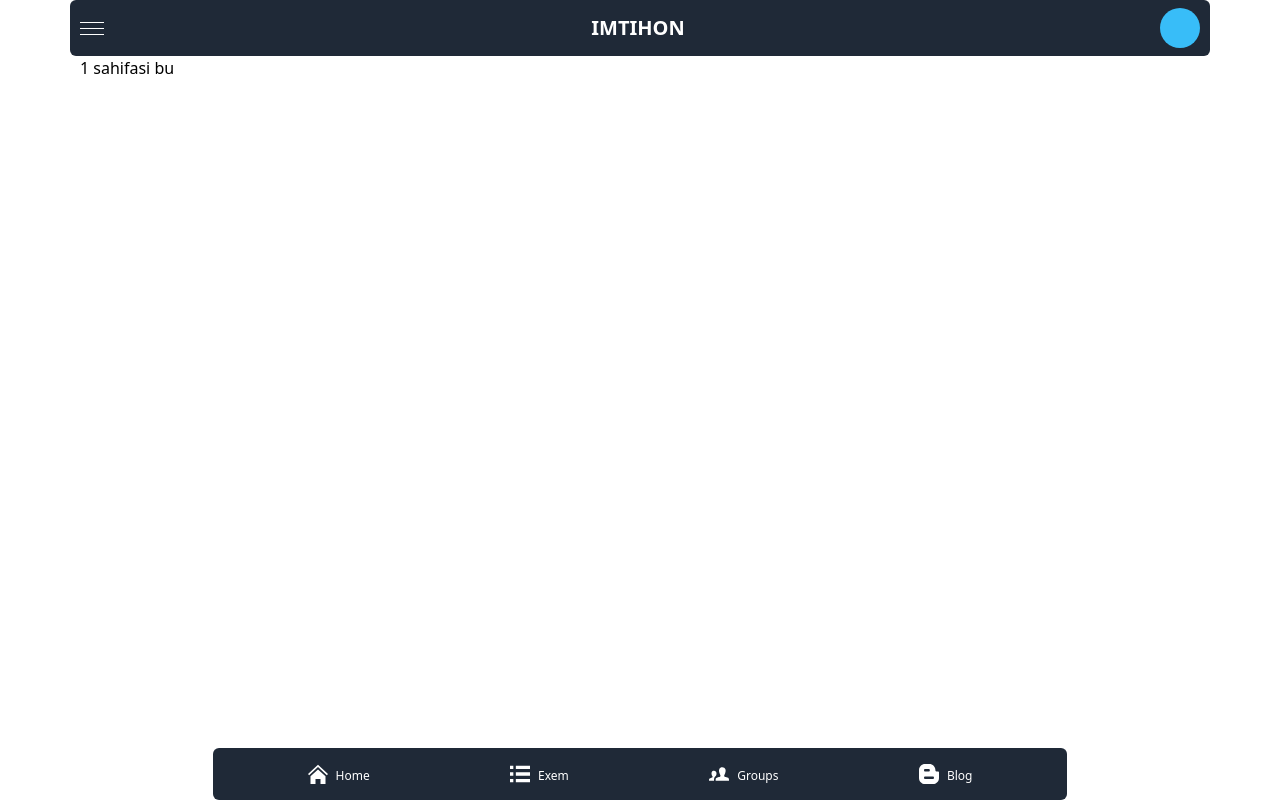
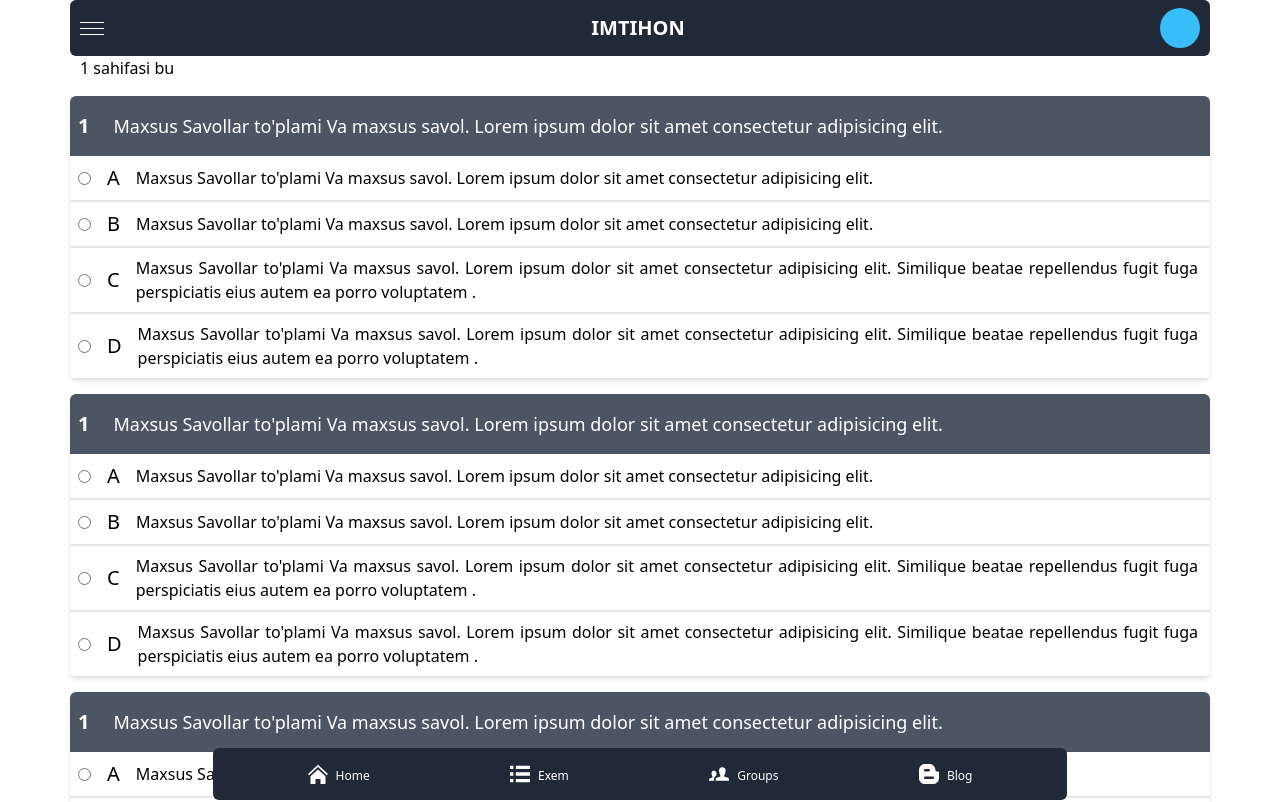
Before and after one commit to JavohirBozorboyev/imtihon, a Next.js app: page /thema/1 in a window 1280 px wide. Shown: the top 802 px of the page. Built offline with nearby package versions, Linux system fonts and the light colour scheme.

Commit message:
blog page rest api

```diff
--- a/components/Blog/BlogItem.js
+++ b/components/Blog/BlogItem.js
@@ -19,10 +19,10 @@ function BlogItem({ item }) {
             />
             <div className="ml-3">
               <h1 className="text-xl font-bold text-gray-800 cursor-pointer">
-                {item.name}
+                Javohir Bozorboyev
               </h1>
               <p className="text-sm text-gray-800 hover:underline cursor-pointer">
-                #Publicado hace 2 horas
+                Matematika O'qtuvchisi
               </p>
             </div>
           </div>
@@ -43,7 +43,7 @@ function BlogItem({ item }) {
             </svg>
           </div>
         </div>
-        <div className=" relative w-40 h-40">
+        <div className=" relative  h-52 bg-sky-300">
           {/* <img
             layout="fill"
             src="https://sourse.unsplash.com/random"
@@ -54,13 +54,15 @@ function BlogItem({ item }) {
         </div>
         <div className="p-4 cursor-pointer">
           <Link href="/blog/[id]" as={`/blog/${item.id}`}>
-            <a className="text-2xl font-bold text-gray-700 transition-all hover:text-sky-300 cursor-pointer ">
-              {item.info.title}
+            <a className="text-xl font-bold text-gray-700 transition-all capitalize text-justify hover:text-sky-300 cursor-pointer ">
+              {item.title.slice(0, 40)}
             </a>
           </Link>
-          <h2 className="text-base text-sky-600 py-2">{item.info.des}</h2>
+          <h2 className="text-base text-sky-600 py-2">
+            #Matematika #Fizika #Geografiya
+          </h2>
           <p className="text-sm  overflow-hidden text-gray-600 text-justify">
-            {item.info.text}
+            {item.body.slice(0, 100)}
           </p>
         </div>
         <div className="px-4 py-2 cursor-pointer flex justify-between border-t-2">
@@ -72,6 +74,7 @@ function BlogItem({ item }) {
                   width="24"
                   height="24"
                   viewBox="0 0 24 24"
+                  fill="#242424"
                 >
                   <path d="M6.28 3c3.236.001 4.973 3.491 5.72 5.031.75-1.547 2.469-5.021 5.726-5.021 2.058 0 4.274 1.309 4.274 4.182 0 3.442-4.744 7.851-10 13-5.258-5.151-10-9.559-10-13 0-2.676 1.965-4.193 4.28-4.192zm.001-2c-3.183 0-6.281 2.187-6.281 6.192 0 4.661 5.57 9.427 12 15.808 6.43-6.381 12-11.147 12-15.808 0-4.011-3.097-6.182-6.274-6.182-2.204 0-4.446 1.042-5.726 3.238-1.285-2.206-3.522-3.248-5.719-3.248z" />
                 </svg>
@@ -81,6 +84,7 @@ function BlogItem({ item }) {
                   width="24"
                   height="24"
                   viewBox="0 0 24 24"
+                  fill="#242424"
                 >
                   <path d="M12 4.248c-3.148-5.402-12-3.825-12 2.944 0 4.661 5.571 9.427 12 15.808 6.43-6.381 12-11.147 12-15.808 0-6.792-8.875-8.306-12-2.944z" />
                 </svg>
@@ -93,6 +97,7 @@ function BlogItem({ item }) {
                   width="24"
                   height="24"
                   viewBox="0 0 24 24"
+                  fill="#242424"
                 >
                   <path d="M16 10.975v13.025l-6-5.269-6 5.269v-24h6.816c-.553.576-1.004 1.251-1.316 2h-3.5v17.582l4-3.512 4 3.512v-8.763c.805.19 1.379.203 2 .156zm4-6.475c0 2.485-2.018 4.5-4.5 4.5-2.484 0-4.5-2.015-4.5-4.5s2.016-4.5 4.5-4.5c2.482 0 4.5 2.015 4.5 4.5zm-2-.5h-2v-2h-1v2h-2v1h2v2h1v-2h2v-1z" />
                 </svg>
@@ -102,6 +107,7 @@ function BlogItem({ item }) {
                   width="24"
                   height="24"
                   viewBox="0 0 24 24"
+                  fill="#242424"
                 >
                   <path d="M16 10.975v13.025l-6-5.269-6 5.269v-24h6.816c-1.123 1.168-1.816 2.752-1.816 4.5 0 3.736 3.162 6.768 7 6.475zm-.5-10.975c-2.486 0-4.5 2.015-4.5 4.5s2.014 4.5 4.5 4.5c2.484 0 4.5-2.015 4.5-4.5s-2.016-4.5-4.5-4.5zm-.469 6.484l-1.688-1.637.695-.697.992.94 2.115-2.169.697.696-2.811 2.867z" />
                 </svg>
--- /dev/null
+++ b/components/Questions/QuestionsItem.js
@@ -0,0 +1,53 @@
+import React from 'react'
+
+function QuestionsItem() {
+  return (
+    <div className=" shadow-md mt-4 rounded-md cursor-pointer overflow-hidden">
+      <div className=" flex items-center bg-gray-600  p-2 py-4 overflow-hidden">
+        <p className="   text-xl text-white font-bold">1</p>
+        <p className=" ml-6 text-justify text-lg text-white pr-1">
+          Maxsus Savollar to'plami Va maxsus savol. Lorem ipsum dolor sit amet
+          consectetur adipisicing elit.
+        </p>
+      </div>
+      <div className=" flex items-center bg-white p-2 border-b-2 overflow-hidden">
+        <input type="radio" name="radio" />
+        <p className=" ml-4 text-xl  ">A</p>
+
+        <p className=" ml-4 text-justify text-base pr-1">
+          Maxsus Savollar to'plami Va maxsus savol. Lorem ipsum dolor sit amet
+          consectetur adipisicing elit.
+        </p>
+      </div>
+      <div className=" flex items-center bg-white p-2 border-b-2 overflow-hidden">
+        <input type="radio" name="radio" />
+        <p className="  text-xl ml-4 ">B</p>
+
+        <p className=" ml-4 text-justify text-base pr-1 ">
+          Maxsus Savollar to'plami Va maxsus savol. Lorem ipsum dolor sit amet
+          consectetur adipisicing elit.
+        </p>
+      </div>
+      <div className=" flex items-center bg-white p-2 border-b-2 overflow-hidden">
+        <input type="radio" name="radio" />
+        <p className="text-xl ml-4 ">C</p>
+        <p className=" ml-4 text-justify text-base pr-1">
+          Maxsus Savollar to'plami Va maxsus savol. Lorem ipsum dolor sit amet
+          consectetur adipisicing elit. Similique beatae repellendus fugit fuga
+          perspiciatis eius autem ea porro voluptatem .
+        </p>
+      </div>
+      <div className=" flex items-center bg-white p-2 overflow-hidden">
+        <input type="radio" name="radio" />
+        <p className="text-xl ml-4 ">D</p>
+        <p className=" ml-4 text-justify text-base pr-1 ">
+          Maxsus Savollar to'plami Va maxsus savol. Lorem ipsum dolor sit amet
+          consectetur adipisicing elit. Similique beatae repellendus fugit fuga
+          perspiciatis eius autem ea porro voluptatem .
+        </p>
+      </div>
+    </div>
+  );
+}
+
+export default QuestionsItem
--- /dev/null
+++ b/components/Questions/QuestionsList.js
@@ -0,0 +1,14 @@
+import React from 'react'
+import QuestionsItem from './QuestionsItem'
+
+function QuestionsList() {
+  return (
+    <div className=' container flex flex-col flex-wrap lg:flex-row pb-[65px] px-0 '>
+      <QuestionsItem />
+      <QuestionsItem />
+      <QuestionsItem />
+    </div>
+  );
+}
+
+export default QuestionsList
--- a/pages/blog/[id]/index.js
+++ b/pages/blog/[id]/index.js
@@ -1,12 +1,38 @@
-import React from 'react'
-import { useRouter} from 'next/router'
+import React from "react";
+import { useRouter } from "next/router";
 
-function index() {
-    const router = useRouter();
-    const {id} = router.query
+
+function index({ article }) {
+
+  const router = useRouter();
+  const {id} = router.query
   return (
-    <div className='container'> Blog {id}</div>
-  )
+    <div className="container pb-[60px]">
+
+      <div className="realative h-[400px] bg-sky-300 mt-2 rounded-md">
+        {/* img block */}
+      </div>
+      <div className=" p-2 shadow mt-2 ">
+        <h1 className=" capitalize text-2xl font-bold text-gray-700">{article.title}</h1>
+      </div>
+      <div className=" p-2 shadow mt-2">
+        <p>{article.body}</p>
+      </div>
+    </div>
+  );
 }
 
-export default index
+export default index;
+
+export const getServerSideProps = async (context) => {
+  const res = await fetch(
+    `https://jsonplaceholder.typicode.com/posts/${context.params.id}`
+  );
+  const article = await res.json();
+
+  return {
+    props: {
+      article,
+    },
+  };
+};
--- a/pages/blog/index.js
+++ b/pages/blog/index.js
@@ -1,12 +1,22 @@
 import React from 'react'
 import BlogList from '../../components/Blog/BlogList'
 
-function index() {
+function index({posts}) {
   return (
     <div>
-      <BlogList />
+      <BlogList data={posts} />
     </div>
   )
 }
 
 export default index
+
+export const getServerSideProps = async () => {
+  const res = await fetch('https://jsonplaceholder.typicode.com/posts')
+  const posts = await res.json()
+  return {
+    props: {
+      posts,
+    },
+  }
+}
--- a/pages/thema/[id]/index.js
+++ b/pages/thema/[id]/index.js
@@ -1,19 +1,21 @@
 import React from 'react'
 import { useRouter } from 'next/router'
 import Link from 'next/link'
+import QuestionsList from '../../../components/Questions/QuestionsList'
 
 function index() {
     const router = useRouter()
     const { id } = router.query
 
   return (
-    <div className='container'>
+    <div>
+      <div className='container'>{id} sahifasi bu</div>
 
-      {id} sahifasi bu
-
-
+      <div>
+        <QuestionsList />
+      </div>
     </div>
-  )
+  );
 }
 
 export default index
```
Also changed, not shown: components/Blog/BlogList.js (+48 -48 lines).
